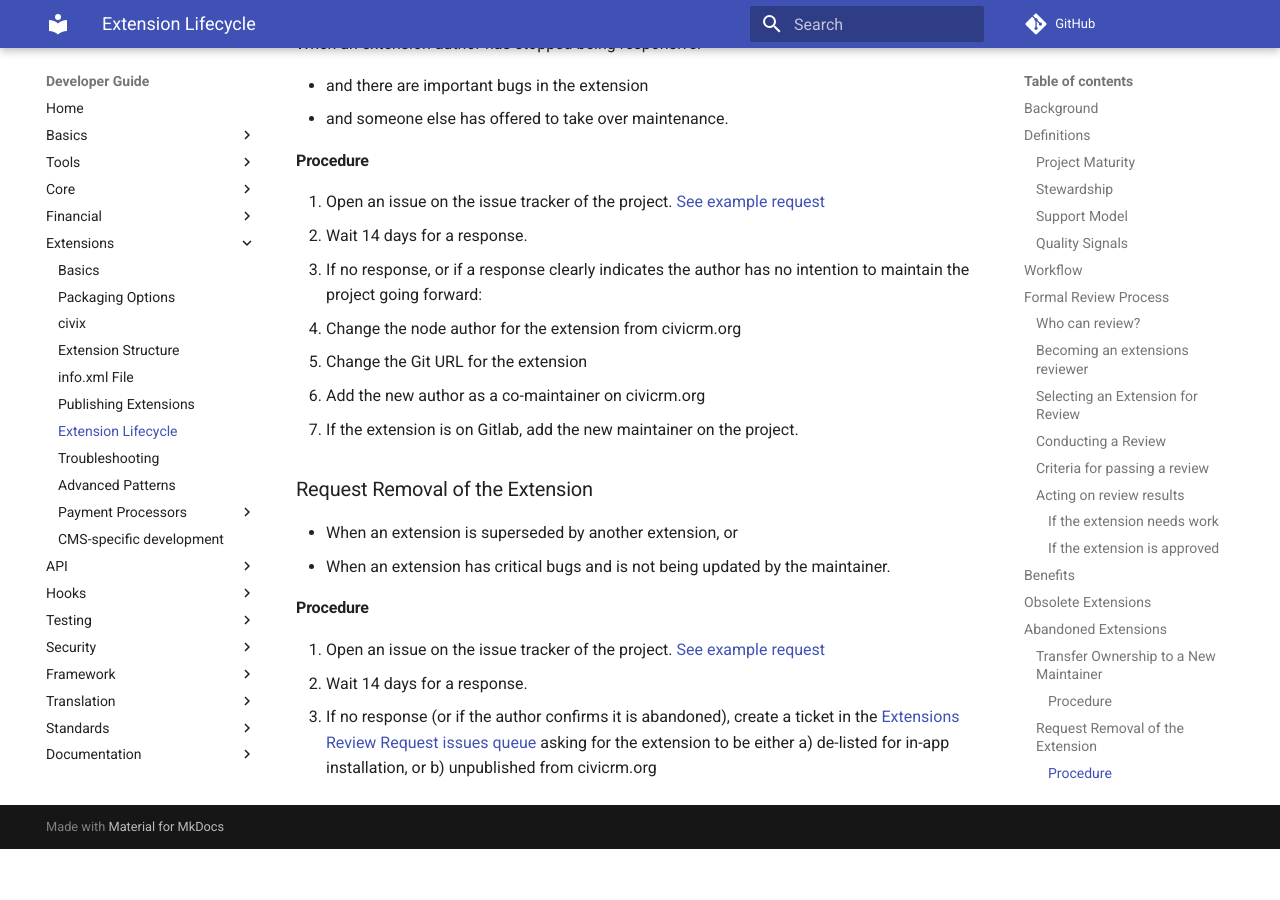
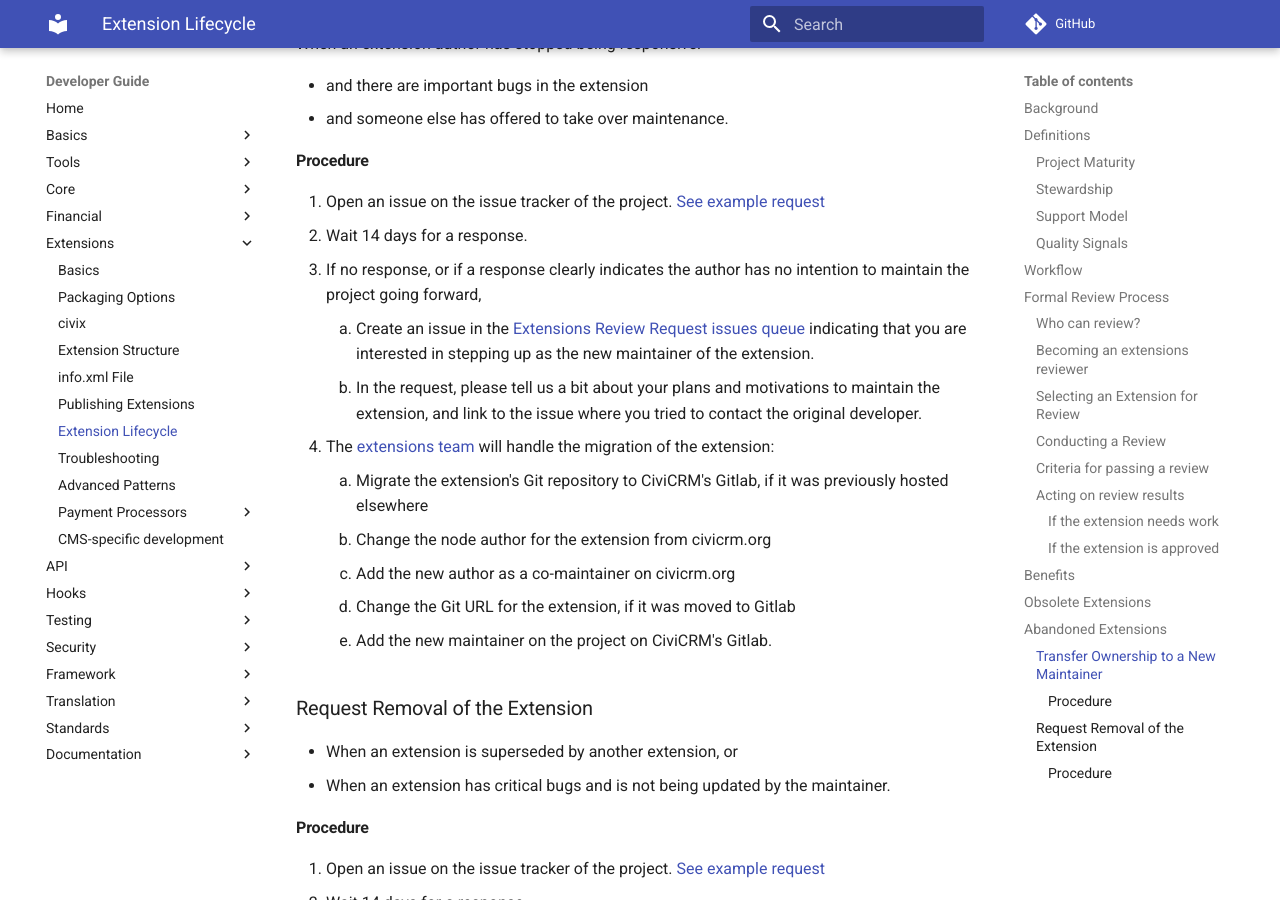
Before and after one commit to civicrm/civicrm-dev-docs, an MkDocs documentation site: the page built from docs/extensions/lifecycle.md, in a window 1280 px wide and 900 px high, scrolled down 11927 px. Built offline with MkDocs 1.6.1 and Material for MkDocs 9.7.7, drawn with Linux system fonts in a browser that asks for light colours; comment, search, counter and statistics services are not loaded; before the commit the page ends 12776 px from its top, so only the background shows below that.

Commit message:
Lifecycle: clarify the steps to transfer maintainership of an abandoned extension

```diff
--- a/docs/extensions/lifecycle.md
+++ b/docs/extensions/lifecycle.md
@@ -281,11 +281,15 @@
 
 1. Open an issue on the issue tracker of the project. [See example request](https://github.com/futurefirst/Email-Amender/pull/1#issuecomment-530755565)
 2. Wait 14 days for a response.
-3. If no response, or if a response clearly indicates the author has no intention to maintain the project going forward:
-   1. Change the node author for the extension from civicrm.org
-   2. Change the Git URL for the extension
-   3. Add the new author as a co-maintainer on civicrm.org
-   4. If the extension is on Gitlab, add the new maintainer on the project.
+3. If no response, or if a response clearly indicates the author has no intention to maintain the project going forward,
+    1. Create an issue in the [Extensions Review Request issues queue](https://lab.civicrm.org/extensions/extension-review-requests/issues) indicating that you are interested in stepping up as the new maintainer of the extension.
+    2. In the request, please tell us a bit about your plans and motivations to maintain the extension, and link to the issue where you tried to contact the original developer.
+4. The [extensions team](https://lab.civicrm.org/extensions/extension-review-requests/-/project_members?sort=access_level_desc) will handle the migration of the extension:
+    1. Migrate the extension's Git repository to CiviCRM's Gitlab, if it was previously hosted elsewhere
+    2. Change the node author for the extension from civicrm.org
+    3. Add the new author as a co-maintainer on civicrm.org
+    4. Change the Git URL for the extension, if it was moved to Gitlab
+    5. Add the new maintainer on the project on CiviCRM's Gitlab.
 
 ### Request Removal of the Extension
 
```
